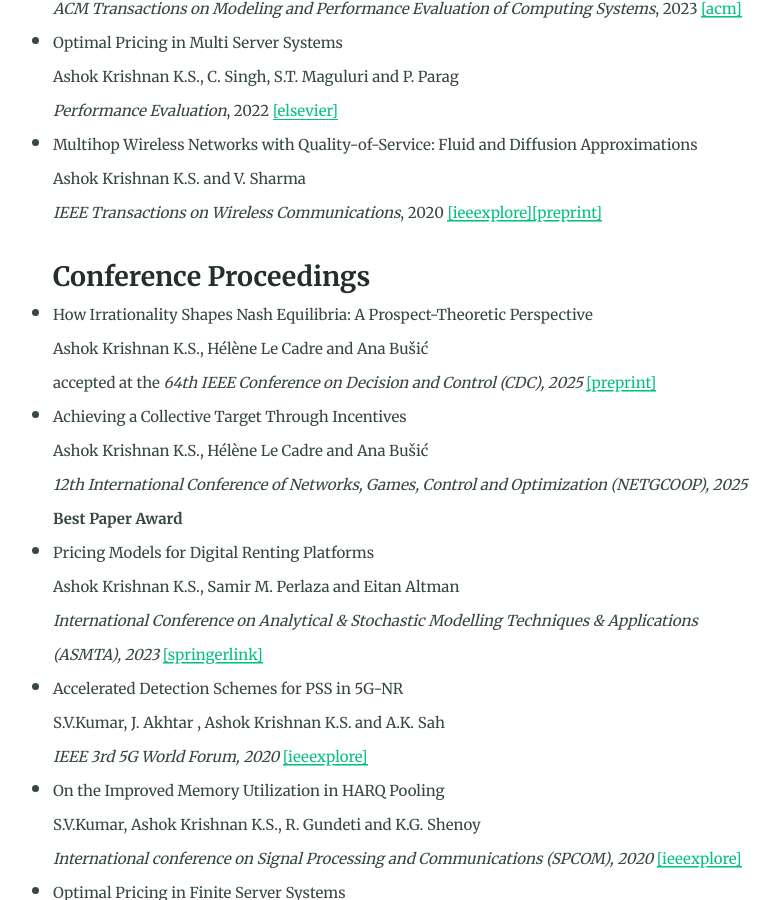
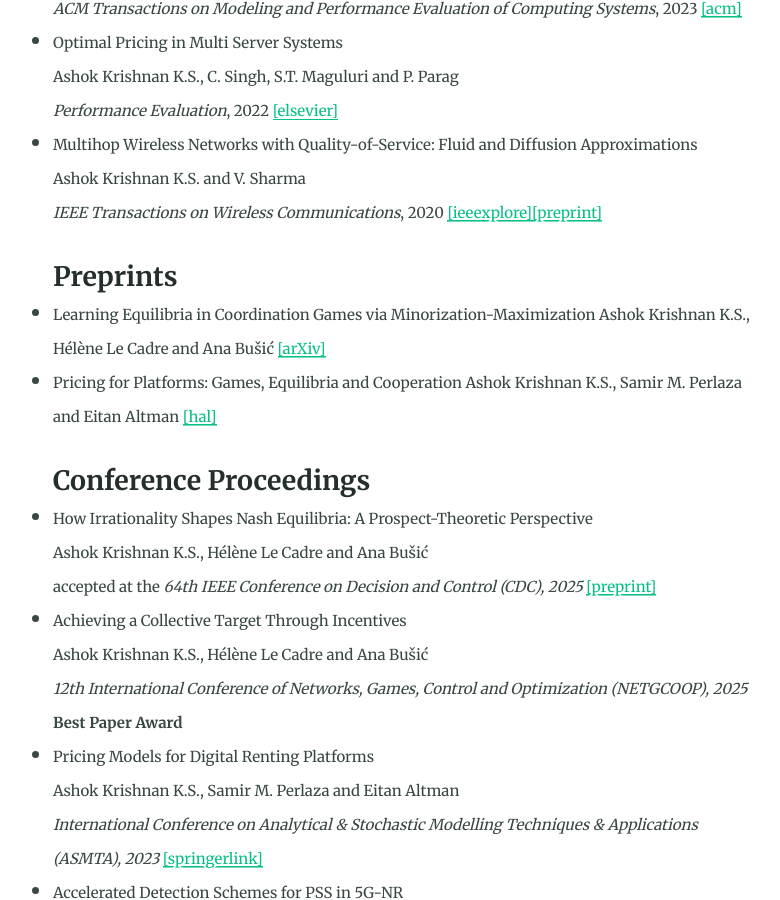
Before and after one commit to ashokkri/ashokkri.github.io, a Jekyll site: the page built from publications.md, in a window 1280 px wide and 900 px high, scrolled down 573 px. Shown: the whole window, without its empty margins (230-1010 px from the left). Built offline with Jekyll 4.4.1, drawn with Linux system fonts in a browser that asks for light colours.

Commit message:
Update publications.md

```diff
--- a/publications.md
+++ b/publications.md
@@ -20,6 +20,15 @@ feature_image: "https://picsum.photos/1300/400?image=989"
 - <small>Multihop Wireless Networks with Quality-of-Service: Fluid and Diffusion Approximations
    Ashok Krishnan K.S. and V. Sharma
    *IEEE Transactions on Wireless Communications*, 2020 [[ieeexplore]](https://ieeexplore.ieee.org/document/9184257)[[preprint]](https://ashokkri.github.io/pdfs/MHopWirelessQoS.pdf)
+
+#### Preprints
+
+- <small>Learning Equilibria in Coordination Games via Minorization-Maximization
+  Ashok Krishnan K.S., Hélène Le Cadre and Ana Bušić [[arXiv]](https://arxiv.org/abs/2605.13644)
+
+- <small>Pricing for Platforms: Games, Equilibria and Cooperation
+  Ashok Krishnan K.S., Samir M. Perlaza and Eitan Altman [[hal]](https://hal.science/hal-04132372/)
+
 
 #### Conference Proceedings
 
```
